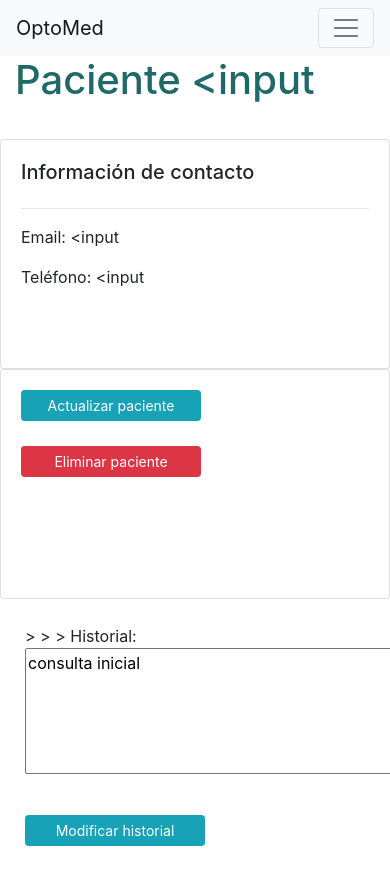
After one commit to ma-ivana/optomed_dec, a Django app: page /pacientes/paciente_medico/1 in a window 390 px wide; the page is wider, and only the part inside the window is pictured. The commit adds this page. Run offline with Django 3.2, Linux system fonts and the light colour scheme; data comes from the database, SQL or seed files in the repository; both versions use the stored data as it was after the commit; tables that the repository leaves empty hold one stand-in row (values such as "Sample post").

Commit message:
paciente-médico

```diff
--- a/pacientes/forms.py
+++ b/pacientes/forms.py
@@ -3,7 +3,7 @@ from django.forms import ModelForm, DateTimeField, CharField, Textarea
 from django import forms
 from .models import Paciente
 from turnos.models import Turno
-from bootstrap_datepicker_plus import DateTimePickerInput
+
 
 class PacienteForm(ModelForm):
 
@@ -31,4 +31,4 @@ class TurnoForm(ModelForm):
     #     widget=DateTimePickerInput(format='%m/%d/%Y')))
 
     # widgets = {'turno': DateTimePickerInput(format='%m/%d/%Y')}
-    turno = forms.DateTimeField(input_formats=['%d/%m/%y %H:%M'])
+    # turno = forms.DateTimeField(input_formats=['%d/%m/%y %H:%M'])
--- /dev/null
+++ b/pacientes/templates/pacientes/paciente_medico.html
@@ -0,0 +1,44 @@
+{% extends 'pacientes/layout.html' %}
+
+{% block body %}
+<h1 style="margin-bottom: 35px;"> Paciente {{ paciente }} </h1>
+
+<div>
+<div class="row">
+	<div class="col-md">
+		<div class="card card-body" style="height: 230px;">
+			<h5>Información de contacto</h5>
+			<hr>
+			<p>Email: {{ paciente.email }}</p>
+			<p>Teléfono: {{ paciente.teléfono }}</p>
+		</div>
+  </div>
+  <div class="col-md">
+		<div class="card card-body" style="height: 230px;">
+
+			<a class="btn btn-sm btn-info" style="width: 180px; margin-bottom: 25px;" href="">Actualizar paciente</a>
+			<a class="btn btn-sm btn-danger" style="width: 180px;" href="">Eliminar paciente</a>
+
+		</div>
+	</div>
+</div>
+
+<div>
+<form action="" method="POST">
+  {% csrf_token %}
+  <div style="margin: 25px;">
+  <input type="hidden" {{form.nombre}}>
+  <input type="hidden" {{form.email}}>
+  <input type="hidden" {{form.teléfono}}>
+  Historial: {{form.historial}}
+
+  <input class="btn btn-sm btn-info" style="width: 180px; margin-top: 35px;" type="submit" name="Submit" value="Modificar historial">
+
+</form>
+
+</div>
+
+
+
+
+{% endblock %}
--- a/pacientes/urls.py
+++ b/pacientes/urls.py
@@ -1,5 +1,6 @@
 from django.urls import path
 from . import views
+from turnos import views
 
 app_name = 'pacientes'
 urlpatterns = [
@@ -10,6 +11,7 @@ urlpatterns = [
     # path("nuevo_turno/", views.nuevoTurno, name="nuevo_turno"),
     path("actualizar_paciente/<int:pk>", views.actualizarPaciente, name="actualizar_paciente"),
     path("borrar_paciente/<int:pk>", views.borrarPaciente, name="borrar_paciente"),
+    path("paciente_medico/<int:pk>", views.paciente_medico, name="paciente_medico"),
     # path("actualizar_turno/<int:pk>", views.actualizarTurno, name="actualizar_turno"),
     # path("borrar_turno/<int:pk>", views.borrarTurno, name="borrar_turno"),
 ]
--- a/pacientes/views.py
+++ b/pacientes/views.py
@@ -60,3 +60,19 @@ def borrarPaciente(request, pk):
     return redirect('pacientes:index')
   context = {'item': paciente}
   return render(request, 'pacientes/borrar.html', context)
+
+def paciente_medico(request, pk):
+  paciente = Paciente.objects.get(id=pk)
+  turnos_paciente = paciente.turno_set.all().count()
+
+  form = PacienteForm(instance=paciente)
+
+  if request.method == 'POST':
+    form = PacienteForm(request.POST, instance=paciente)
+    if form.is_valid():
+      form.save()
+      # context_turno = {'pk': paciente.pk}
+      return redirect('pacientes:paciente_medico', pk)
+
+  context_paciente = { 'paciente': paciente, 'turnos_paciente': turnos_paciente, 'form': form }
+  return render(request, "pacientes/paciente_medico.html", context_paciente)
--- a/pedidos/models.py
+++ b/pedidos/models.py
@@ -59,14 +59,14 @@ class Pedido(models.Model):
             ('Billetera virtual', 'Billetera virtual'),
             ('Efectivo', 'Efectivo'),
             )
-  paciente = models.ForeignKey('pacientes.Paciente', null=True, on_delete=models.SET_NULL)
+  paciente = models.ForeignKey('pacientes.Paciente', null=True, on_delete=models.CASCADE)
   fecha_creación =  models.DateTimeField(auto_now_add=True, null=True)
   precio_total = models.DecimalField(default=0.00, decimal_places=2, max_digits=20)
   estado = models.CharField(max_length=20, null=True, choices=ESTADO)
   producto = models.ForeignKey(Producto, null=True, on_delete=models.CASCADE)
   cantidad = models.PositiveIntegerField(default=1)
   pago = models.CharField(max_length=20, null=True, choices=PAGO)
-  vendedor = models.ForeignKey('pedidos.Vendedor', null=True, on_delete=models.SET_NULL)
+  vendedor = models.ForeignKey('pedidos.Vendedor', null=True, on_delete=models.CASCADE)
 
   # class Meta:
   #   unique_together = ('pedido', 'producto')
--- a/turnos/models.py
+++ b/turnos/models.py
@@ -8,14 +8,14 @@ class Turno(models.Model):
             ('Cumplido', 'Cumplido'),
             ('No cumplido', 'No cumplido')
             )
-  paciente = models.ForeignKey('pacientes.Paciente', null=True, on_delete=models.SET_NULL)
+  paciente = models.ForeignKey('pacientes.Paciente', null=True, on_delete=models.CASCADE)
   turno_dia = models.DateField()
   turno_hora = models.TimeField()
   estado_turno = models.CharField(max_length=20, null=True, choices=ESTADO)
-  médico = models.ForeignKey('turnos.Medico', null=True, on_delete=models.SET_NULL)
+  médico = models.ForeignKey('turnos.Medico', null=True, on_delete=models.CASCADE)
 
   def __str__(self):
-    return f'Turno {self.turno_dia.date}-{self.turno_dia.month}-{self.turno_dia.year} a las {self.turno_hora} h'
+    return f'Turno {self.turno_dia.day}-{self.turno_dia.month}-{self.turno_dia.year} a las {self.turno_hora} h'
 
 class Medico(models.Model):
   nombre = models.CharField(max_length=200, null=True)
--- a/turnos/templates/turnos/medico.html
+++ b/turnos/templates/turnos/medico.html
@@ -33,7 +33,7 @@
   <thead>
     <tr>
       <th scope="col">Turno</th>
-      <th scope="col">Paciente</th>
+      <th scope="col">Paciente </th>
 
 
     </tr>
@@ -43,7 +43,7 @@
         {% for turno in turnos %}
           <tr>
           <th scope="row">{{ turno }}</th>
-          <td>{{ turno.paciente }}</td>
+          <td>{{ turno.paciente }} <a href="{% url 'pacientes:paciente_medico' turno.paciente.pk %}" class="btn btn-primary" style="background-color: #4fd1c3; height: 35px; width: 55px; font-size: 18px; text-align: center; padding: 0; margin-left: 25px;">Ver</a></td>
 
 
           </tr>
--- a/turnos/templates/turnos/turnos.html
+++ b/turnos/templates/turnos/turnos.html
@@ -20,7 +20,7 @@
 
         {% for turno in turnos %}
           <tr>
-          <th scope="row">{{ turno.turno }}
+          <th scope="row">{{ turno.turno_dia }}{{ turno.turno_hora }}
         <a href="{% url 'turnos:actualizar_turno' turno.pk %}" class="btn btn-primary" style="background-color: #4fd1c3; height: 35px; width: 55px; font-size: 18px; text-align: center; padding: 0; margin-left: 25px;">Act.</a>
 <a href="{% url 'turnos:borrar_turno' turno.pk %}" class="btn btn-primary" style="background-color: #f788b6; height: 35px; width: 55px; font-size: 18px; text-align: center; padding: 0; margin-left: 15px;">Borr.</a>
 </td>
--- a/turnos/views.py
+++ b/turnos/views.py
@@ -53,6 +53,6 @@ def medicos(request):
 def medico(request, medico_id):
   medico = Medico.objects.get(pk=medico_id)
   turnos = Turno.objects.filter(médico__pk=medico_id)
-
-  context_medico = {'turnos': turnos, 'medicos': medicos, 'pacientes': pacientes, 'medico': medico}
+  pacientes = Paciente.objects.all()
+  context_medico = {'turnos': turnos, 'medico': medico, 'pacientes': pacientes}
   return render(request, "turnos/medico.html", context_medico)
```
Also changed, not shown: turnos/templates/turnos/nuevo_turno.html (+5 -2 lines), db.sqlite3, pedidos/migrations/0008_auto_20201202_1846.py (added), turnos/migrations/0004_auto_20201202_1846.py (added).
